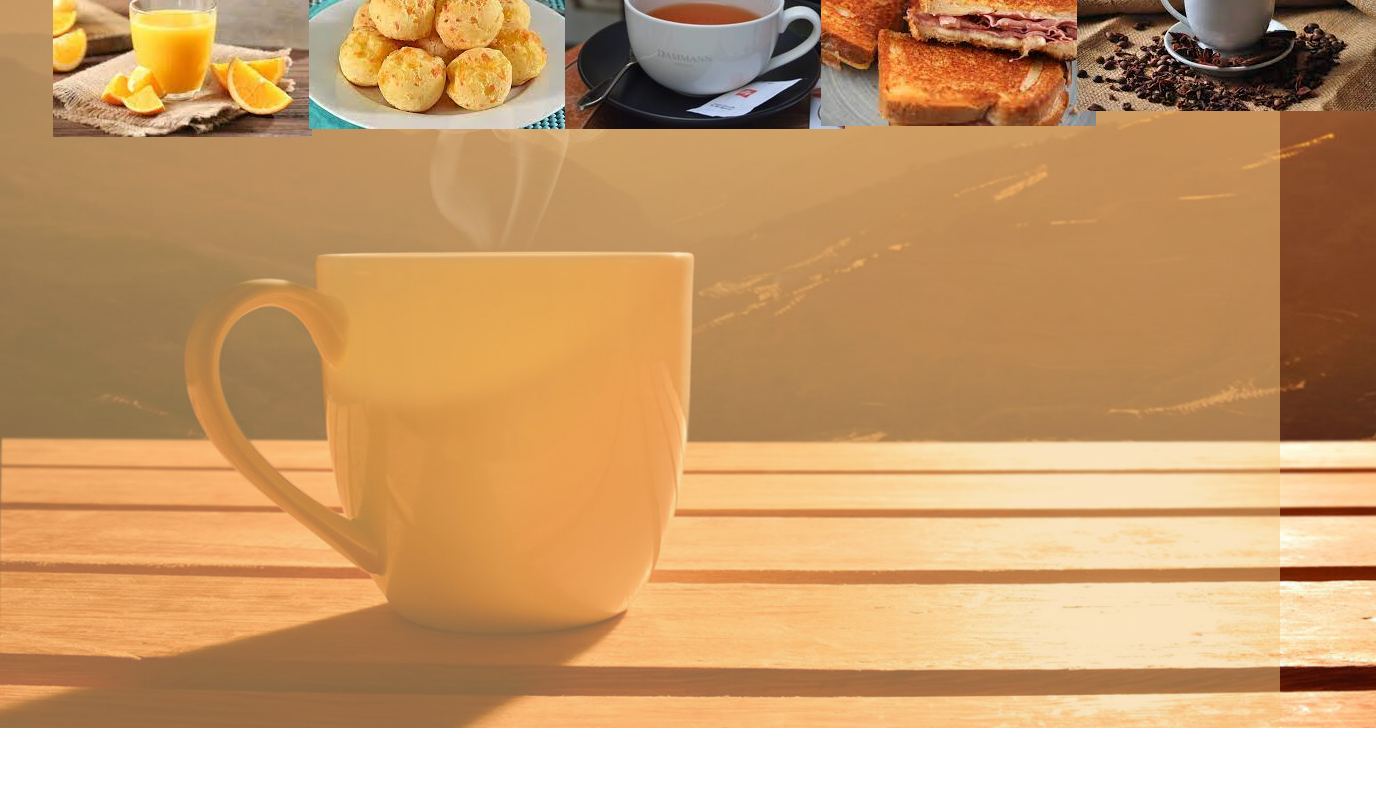
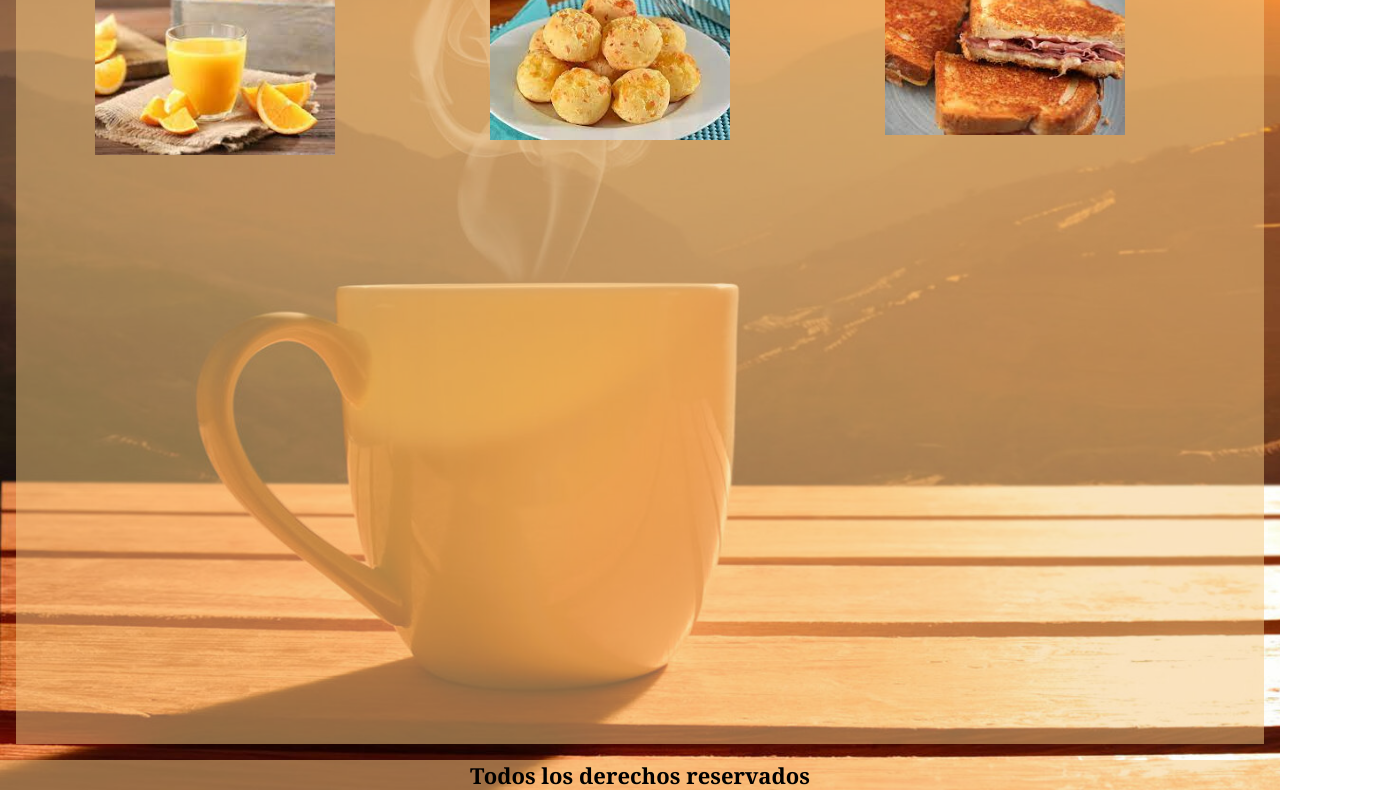
Before and after one commit to Lisofo/PreEntrega2-Castanares, a plain HTML site: page pages/cafeteria.html in a window 1280 px wide. Shown: the part 235-1025 px from the top of the page, 1376 px wide, since content can reach past the window. Before the commit the page ends 963 px from the top, so only its background shows below. Drawn offline with Linux system fonts and the light colour scheme.

Commit message:
agregando mq

```diff
--- a/css/main.css
+++ b/css/main.css
@@ -62,8 +62,8 @@ header nav ul li a{
 #front{
     width: 400px;
     height: 300px;
-    margin-left: 1083px;
     opacity: 0.9;
+    object-position: center;
 }
 
 footer{
@@ -82,42 +82,60 @@ footer h3{
 }
 
 
+
+
+
 /* css libreria */
 
 .contenedor{
+    height: 70vh;
     background-color: rgba(248, 200, 129, 0.514);
-    height: 800px;
-    display: flex;
-    flex-flow: row wrap;
-    justify-content: space-around;
+    display: grid;
+    grid-template-columns: 1fr;
+    grid-template-rows: repeat(3, 33%);
+    row-gap: 1rem;
+    margin: 1rem;
+    padding: 2rem;
 
+
+}
+
+.contenedor .libro2, .libro4{
+    display: none;
+}
+
+.contenedor div img{
+    width: 80%;
+    object-fit: cover;
+    object-position: center;
 }
 
 .libro1{
     width: 200px;
     height: 200px;
-    margin: 15px;
+
 }
 .libro2{
     width: 200px;
     height: 200px;
-    margin: 15px;
+
 }
 .libro3{
     width: 200px;
     height: 200px;
-    margin: 15px;
+
 }
 .libro4{
     width: 200px;
     height: 200px;
-    margin: 15px;
+
 }
 .libro5{
     width: 200px;
     height: 200px;
-    margin: 15px;
+
 }
+
 
 
 /* css Menu */
@@ -130,15 +148,39 @@ footer h3{
 
 }
 
-.comidas-bebidas{
-    width: 150px;
-    height: 150px;
-    margin: 15px;
+.contenedor .tazaCafe, .tazaTe{
+    display: none;
+}
+
+.jugoNaranja{
+    width: 300px;
+    height: 300px;
+
+}
+.scones{
+    width: 300px;
+    height: 300px;
+
+}
+.tostados{
+    width: 300px;
+    height: 300px;
+
+}
+.tazaTe{
+    width: 300px;
+    height: 300px;
+
+}
+.tazaCafe{
+    width: 300px;
+    height: 300px;
+
 }
 
 #te{
-    width: 150px;
-    height: 150px;
+    width: 300px;
+    height: 300px;
 }
 
 
@@ -164,3 +206,14 @@ section{
 section h2, form{
     text-align: center;
 }
+
+/* mq para pc */
+
+@media screen and (min-width:1024px) {
+    .contenedor .libro2, .libro4{
+        display: block;
+    }
+
+
+
+}
--- a/pages/cafeteria.html
+++ b/pages/cafeteria.html
@@ -24,13 +24,15 @@
     </header>
     <main>
         <div class="contenedor">
-            <div class="comidas-bebidas"><img src="../img/jugo-de-naranja.jpeg" alt="jugo-de-naranja"></div>
-            <div class="comidas-bebidas"><img src="../img/scones-de-queso.jpeg" alt="scones-de-queso"></div>
-            <div class="comidas-bebidas" id="te"><img src="../img/taza-te.jpg" alt="taza-te"></div>
-            <div class="comidas-bebidas"><img src="../img/tostados.jpeg" alt="tostados"></div>
-            <div class="comidas-bebidas"><img src="../img/taza-cafe.jpeg" alt="taza-cafe"></div>
+            <div class="jugoNaranja"><img src="../img/jugo-de-naranja.jpeg" alt="jugo-de-naranja"></div>
+            <div class="scones"><img src="../img/scones-de-queso.jpeg" alt="scones-de-queso"></div>
+            <div class="tazaTe" id="te"><img src="../img/taza-te.jpg" alt="taza-te"></div>
+            <div class="tostados"><img src="../img/tostados.jpeg" alt="tostados"></div>
+            <div class="tazaCafe"><img src="../img/taza-cafe.jpeg" alt="taza-cafe"></div>
         </div>
     </main>
-    <footer></footer>
+    <footer>
+        <h3>Todos los derechos reservados</h3>
+    </footer>
 </body>
 </html>
```
Also changed, not shown: index.html (+1 -1 lines), pages/aboutus.html (+3 -1 lines), pages/contacto.html (+3 -1 lines), pages/libreria.html (+6 -6 lines).
